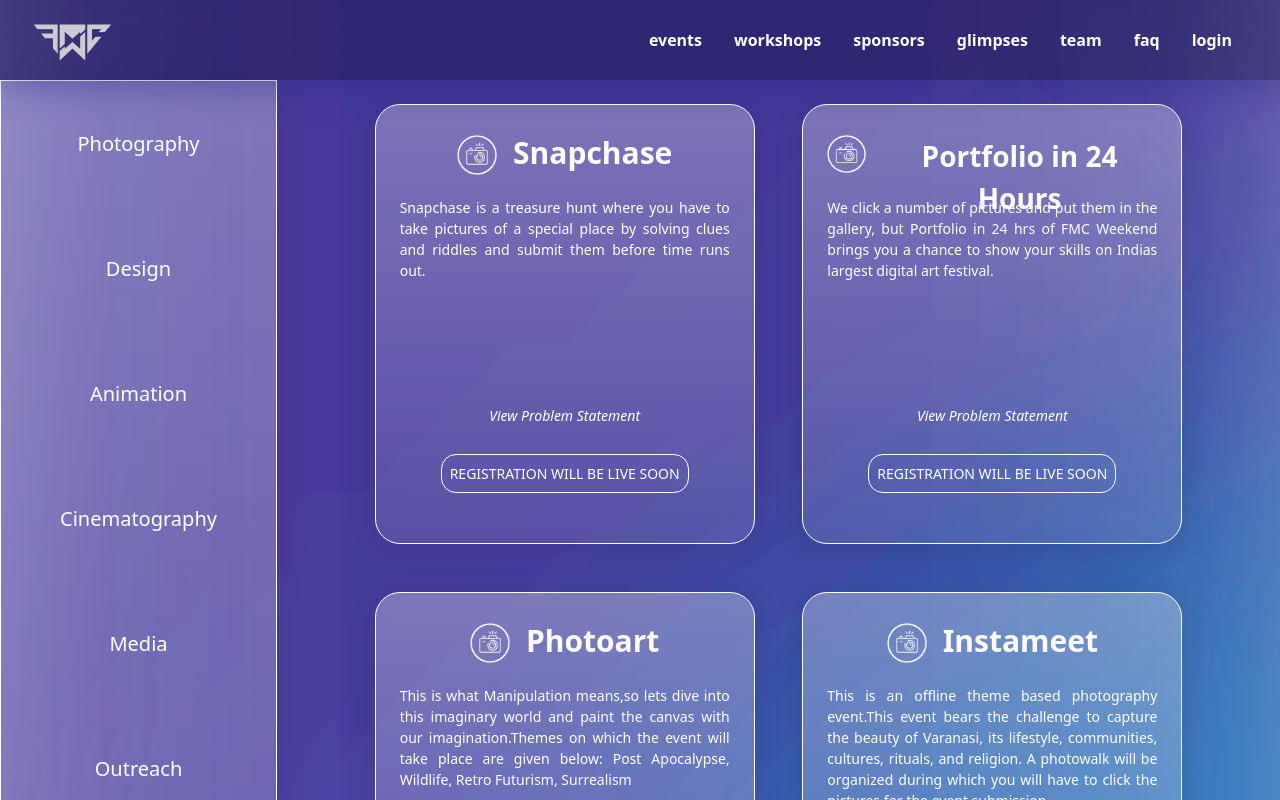
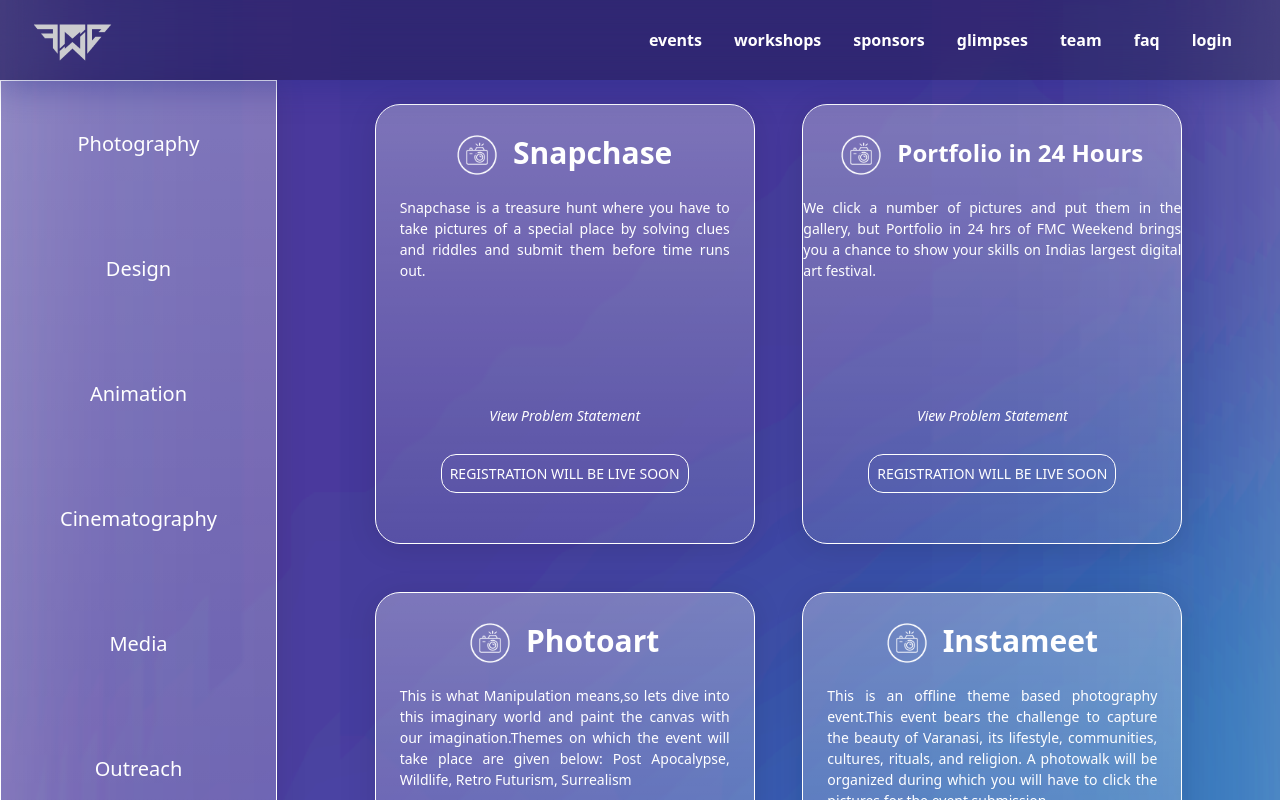
Before and after one commit to soustab10/fmc24-client, a Next.js app: page /EventPages/Photography in a window 1280 px wide. Shown: the top 800 px of the page. Built offline with nearby package versions, Linux system fonts and the light colour scheme; a web font is replaced by a local one.

Commit message:
fix font size

```diff
--- a/src/pages/EventPages/Photography/index.jsx
+++ b/src/pages/EventPages/Photography/index.jsx
@@ -62,8 +62,8 @@ const Photography = () => {
 </div>
 
 <div className={Classes.CardPh}>
-  <div class="flex flex-col text-center justify-center align-middle px-6 py-4">
-  <div class=" flex flex-rows h-[40px] justify-center font-bold text-[28px] max-md:text-[23px] mb-2 my-3.5"><div><Image className="icon" src={"/icon_photo.png"} width={40} height={10} alt="cameras"/></div><div className="ml-4">Portfolio in 24 Hours</div></div>
+  <div class="flex flex-col text-center justify-center align-middle s py-4">
+  <div class=" flex flex-rows h-[40px] justify-center font-bold text-[24px] max-md:text-[23px] mb-2 my-3.5"><div><Image className="icon" src={"/icon_photo.png"} width={40} height={10} alt="cameras"/></div><div className="ml-4">Portfolio in 24 Hours</div></div>
     <p class="text-justify my-3.5 h-[180px]">
     We click a number of pictures and put them in the gallery, but Portfolio in 24 hrs of FMC Weekend brings you a chance to show your skills on Indias largest digital art festival.
     </p>
--- a/src/pages/events/index.jsx
+++ b/src/pages/events/index.jsx
@@ -55,7 +55,7 @@ const events = () => {
 
     <div className={Classes.Card}>
       <div class="flex flex-col text-center justify-center align-middle px-6 py-4">
-      <div class=" flex flex-rows h-[40px] justify-center font-bold text-[28px] max-md:text-[23px] mb-2 my-3.5"><div><Image className="icon" src={"/icon_photo.png"} width={40} height={10} alt="cameras"/></div><div className="ml-4">Portfolio in 24 Hours</div></div>
+      <div class=" flex flex-rows h-[40px] justify-center font-bold text-[24px] max-md:text-[23px] mb-2 my-3.5"><div><Image className="icon" src={"/icon_photo.png"} width={40} height={10} alt="cameras"/></div><div className="ml-4">Portfolio in 24 Hours</div></div>
         <p class="text-justify my-3.5 h-[180px]">
         We click a number of pictures and put them in the gallery, but Portfolio in 24 hrs of FMC Weekend brings you a chance to show your skills on Indias largest digital art festival.
         </p>
```
